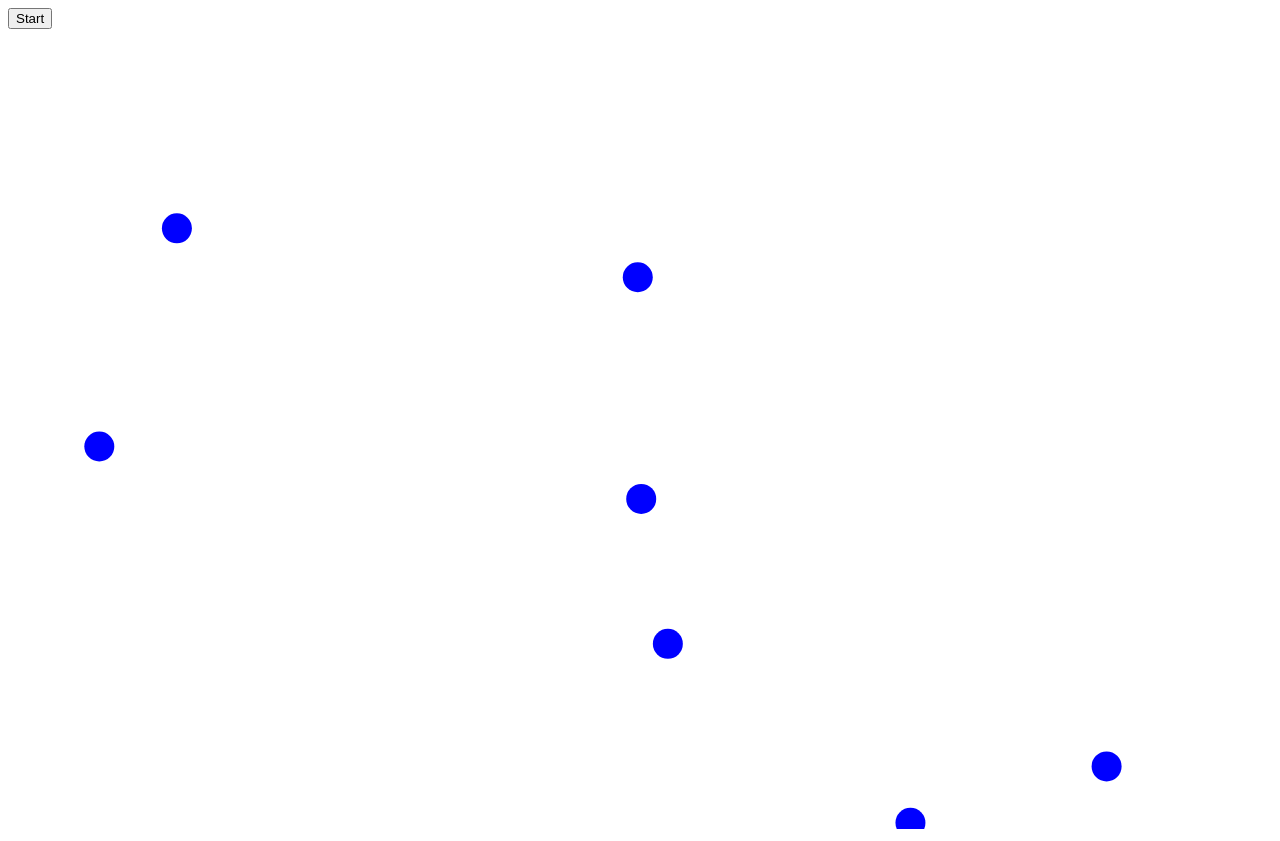
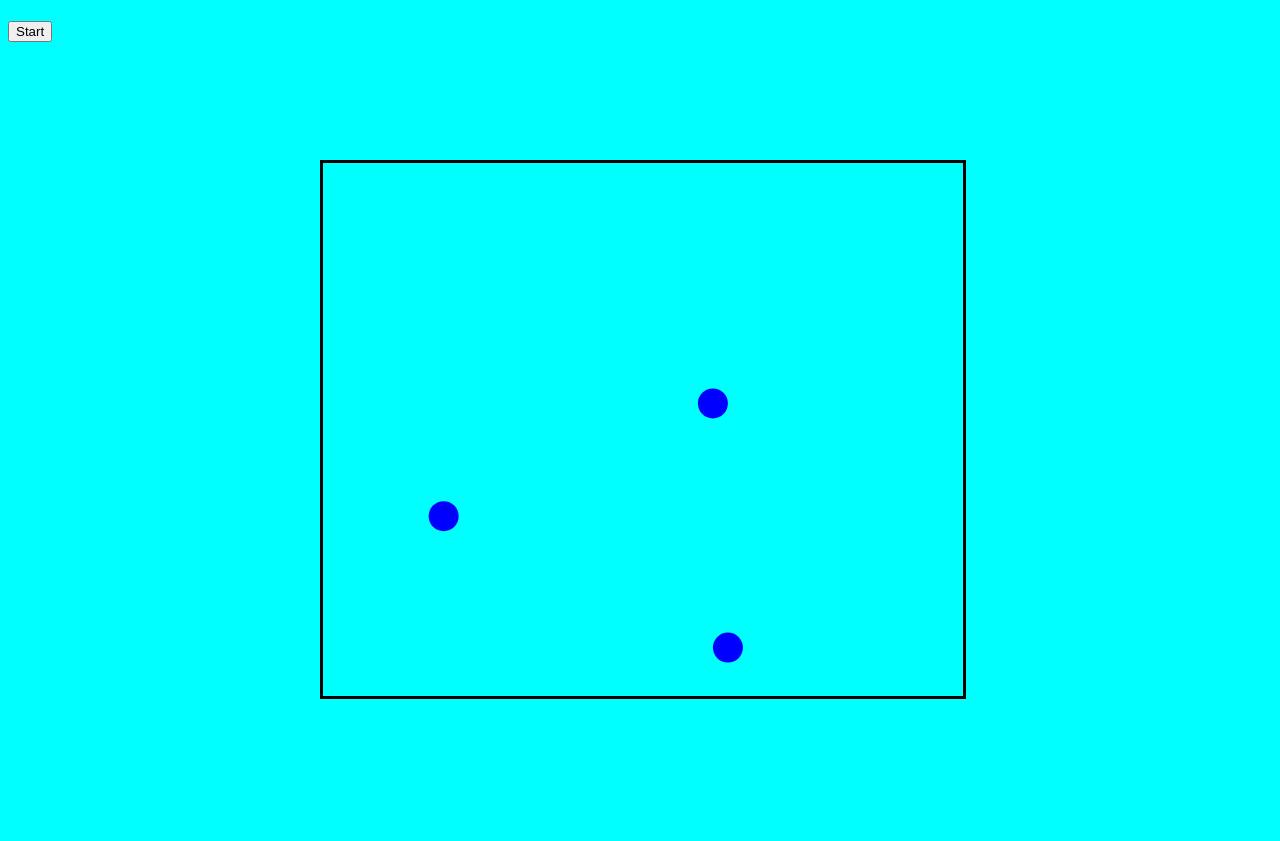
Before and after one commit to CoreyWilson319/target-popper, a plain HTML site: page index.html in a window 1280 px wide. Both pictures are taken after a click on the button "Start". After the commit the page ends 800 px from the top, so only its background shows below. Drawn offline with Linux system fonts and the light colour scheme.

Commit message:
linked style.css and gave preliminary styling fixed issue with clicking balloons

```diff
--- a/index.html
+++ b/index.html
@@ -5,10 +5,12 @@
     <meta http-equiv="X-UA-Compatible" content="IE=edge">
     <meta name="viewport" content="width=device-width, initial-scale=1.0">
     <title>Duck Hunt</title>
+    <link rel="stylesheet" href="style.css">
 </head>
 <body>
+    <h1 id=score></h1>
     <button id="start" onclick="startGame">Start</button>
-    <canvas id="game" width="1400" height="700"></canvas>
+    <canvas id="game"></canvas>
     <script src="index.js"></script>
 </body>
 </html>
--- a/index.js
+++ b/index.js
@@ -1,38 +1,86 @@
 const canvas = document.getElementById("game");
 const ctx = canvas.getContext("2d")
-canvas.width = window.innerWidth;
-canvas.height = window.innerHeight;
+canvas.width = window.innerWidth / 2
+canvas.height = window.innerHeight /1.5
 const startButton = document.getElementById("start")
 let balloonArray = []
 let timer = 5
 let gameLive = true
+let score = 0
 
 function gameRender(){
     gameRunning = setInterval(() => {
         ctx.clearRect(0, 0, canvas.width, canvas.height);
         handleBalloons()
+        checkGameState()
+        handlePopBalloons()
     }, 33)
+    if (gameLive === false){
+        clearInterval(gameRunning)
+        handleWinLose()
+        // display some message about trying again and your score
+        // allow try again to run startGame function
+        return
+    }
+}
+
+function handleWinLose(){
+    if (timer <= 0 && score > 7) {
+        console.log("YOU WIN")
+    } else {
+        console.log("TRY AGAIN")
+    }
 }
 
 function startGame(){
+    console.log('gameStarted')
+    gameLive = true
+    score = 0
+    timer = 5
+    balloonArray = []
     if (gameLive){
         createBalloons = setInterval(()=>{
             for (let i = 0; i < 1; i++){
                 balloonArray.push(new Balloon)
-                // Create five ballons every 2 seconds
+                // Create 1 ballons every 1 seconds
 
                 if (!gameLive){
                     clearInterval(createBalloons)
                 }
             }
-        }, 1000)
+            if (gameLive){
+                timer = timer - .5
+                // console.log(timer)
+                // console.log(score)
+                // console.log(gameLive)
+            } if (timer <= 0) {
+                gameLive = false
+            }
+            if (gameLive === false){
+                clearInterval(gameRunning)
+                // display some message about trying again and your score
+                // allow try again to run startGame function
+                return
+            }
+        }, 500)
     }
 }
 
-window.addEventListener('resize', function() {
-    canvas.width = window.innerWidth;
-    canvas.height = window.innerHeight;
-})
+startButton.onclick = startGame
+
+function checkGameState(){
+    if (timer > 0) {
+        gameLive = true
+    } else if(timer === 0){
+        gameLive = false
+        handleWinLose()
+    }
+}
+
+// window.addEventListener('resize', function() {
+//     canvas.width = window.innerWidth;
+//     canvas.height = window.innerHeight;
+// })
 
 // default mouse values
 const mouse = {
@@ -40,32 +88,28 @@ const mouse = {
     y: undefined,
 }
 
-// Trying to set collision
+// Collision for mouse and balloons
 canvas.addEventListener('click', function(e){
-    mouse.x = e.x
-    mouse.y = e.y
+    const rect = canvas.getBoundingClientRect()
+    mouse.x = e.x - rect.left
+    mouse.y = e.y - rect.top
     console.log("mouse x, y", mouse.x, mouse.y)
     for (let i = 0; i < balloonArray.length; i++ ) {
         if (balloonArray[i].alive) {
-            // Work on collision
-            // Try accounting for within 15 on the positive > and negative < fro both x and y
             if (balloonArray[i].x  - mouse.x < 15 && balloonArray[i].x  - mouse.x >= -25 && balloonArray[i].y  - mouse.y < 40 && balloonArray[i].y  - mouse.y >= -50) {
-                // console.log("X Checks out", (balloonArray[i].x - mouse.x))
                     balloonArray[i].alive = false
-                    console.log(balloonArray[i])
+                    // console.log(balloonArray[i])
                     handlePopBalloons()
             }
-            // if (mouse.x - balloonArray[i].x < 15 && mouse.y - balloonArray[i].y < 25){
-            //     console.log(balloonArray[i])
-            // }
+
         }
     }
 })
 
 class Balloon {
     constructor(){
-        this.x = Math.random() * canvas.width;
-        this.y = Math.random() * canvas.height;
+        this.x = Math.random() * canvas.width + 75;
+        this.y = Math.random() * canvas.height + 75;
         this.alive = true;
         this.size = 30;
     };
@@ -88,19 +132,22 @@ function handleBalloons() {
 }
 
 function handlePopBalloons(){
+    if (gameLive){
         for (let i = 0; i < balloonArray.length; i++) {
             if (balloonArray[i].alive === false) {
+                score += 10
                 balloonArray.splice(i, 1)
-                console.log(balloonArray)
+    }
 
 }
 }}
 
-let numbers = [1, 2, 3, 4, 5]
-numbers.splice(2)
-console.log(numbers)
 
-// balloonArray.push(new Balloon)
+// Wrap start game function to start button DONE
+// Add a way to keep score as well as a timer
+//  ^ DONE JUST NEEDS DISPLAY
+// enable some way to stop the game and reset the state to the beginning state
+    // ^ Works but bug with doubling the rate of balloons that appear
+
 gameRender()
-// window.requestAnimationFrame(startGame)
-startGame()
+// startGame()
--- a/style.css
+++ b/style.css
@@ -1,8 +1,12 @@
-#canvas {
+#game {
     position: absolute;
-    border: 2px solid black;
-    width: 100%;
-    height: 100%;
-    top: 0;
-    left: 0;
+    border-style:solid;
+    /* width: 100%;
+    height: 100%; */
+    top: 20%;
+    left: 25%;
 }
+
+body {
+    background-color: aqua;
+}
```
